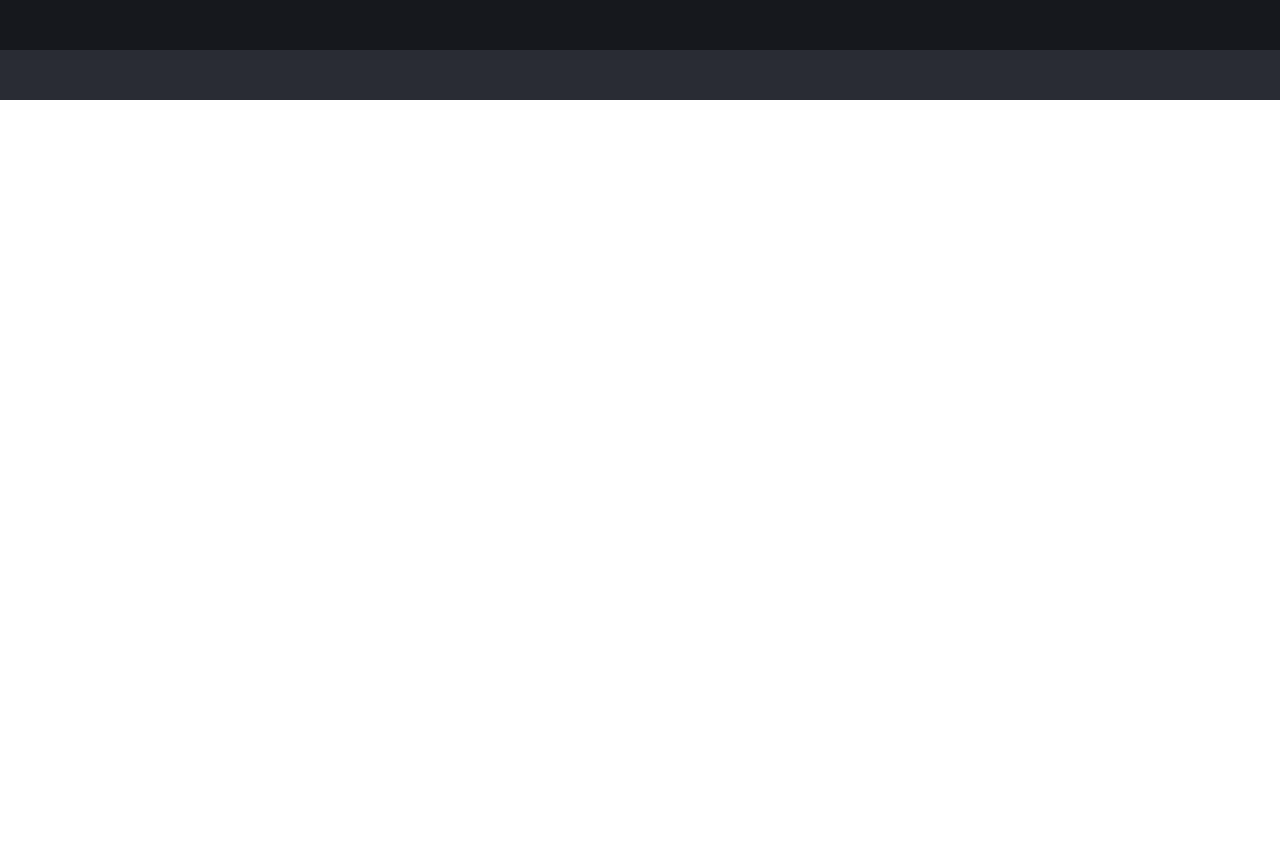
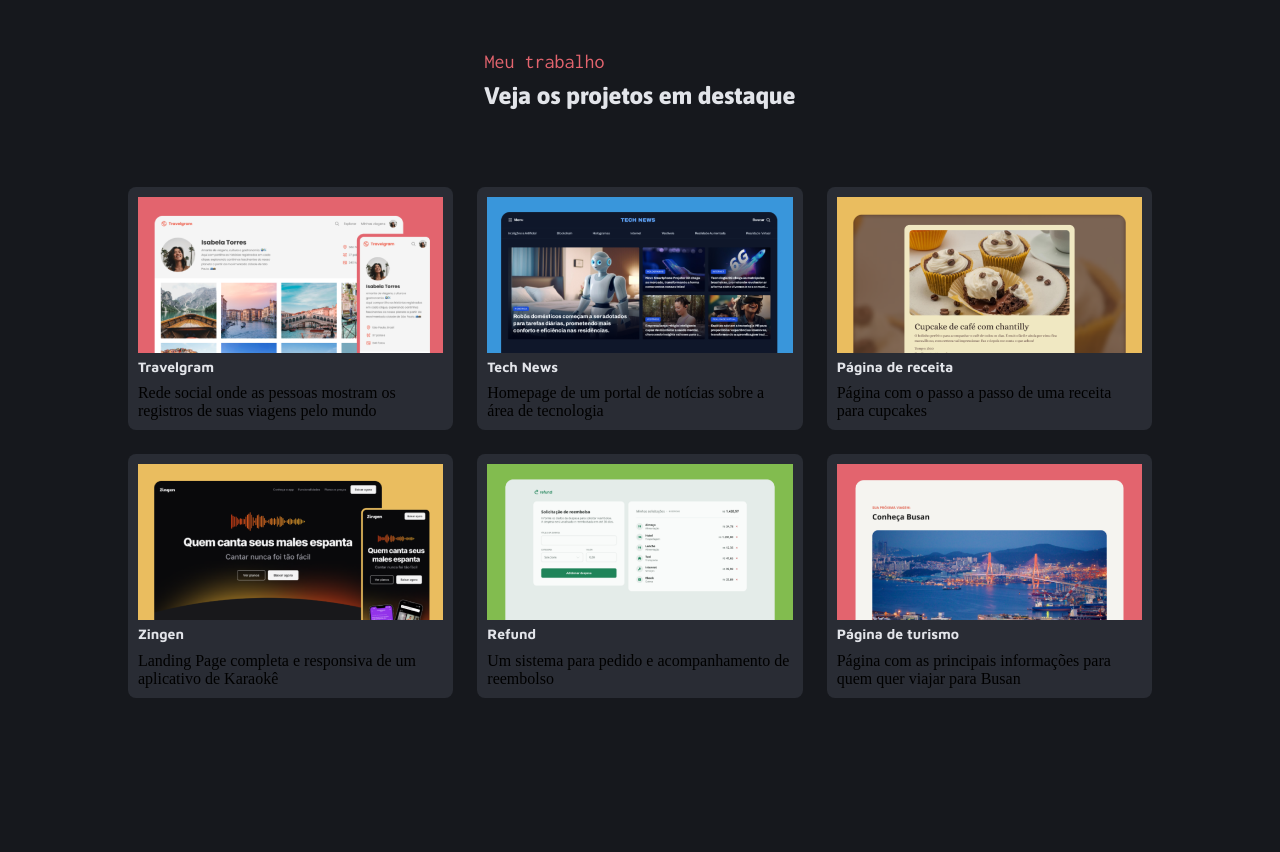
Before and after one commit to Junaao/portifolio-dev, a plain HTML site: page index.html in a window 1280 px wide. Shown: the part 700-1552 px from the top of the page. Before the commit the page ends 800 px from the top, so only its background shows below. Drawn offline with Linux system fonts and the light colour scheme.

Commit message:
fazendo segunda pagina

```diff
--- a/index.html
+++ b/index.html
@@ -20,7 +20,7 @@
 
 </head>
 <body >
-    <main id="page">
+    <div id="page">
   <header>
     <div id="div1">
         <img src="assets/Avatar.png" alt="User">
@@ -68,6 +68,56 @@
 
   </header>
 
-</main>
+</div>
+
+    <main >
+        <section id="cabeçalho">
+            <h3>Meu trabalho</h3>
+            <h2>Veja os projetos em destaque</h2>
+
+        </section>
+
+        <section class="imagens">
+
+            <div class="grid-item">
+                <img src="assets/images/Thumbnail_Project-01.png" alt="travelgram">
+                <h3><strong>Travelgram</strong></h3>
+                <p>Rede social onde as pessoas mostram os registros de suas viagens pelo mundo</p>
+            </div>
+
+            <div class="grid-item">
+                <img src="assets/images/Thumbnail_Project-02.png" alt="Tech News">
+                <h3><strong>Tech News</strong></h3>
+                <p>Homepage de um portal de notícias sobre a área de tecnologia</p>
+            </div>
+
+            <div class="grid-item">
+                <img src="assets/images/Thumbnail_Project-03.png" alt="Página de receita">
+                <h3><strong>Página de receita</strong></h3>
+                <p>Página com o passo a passo de uma receita para cupcakes</p>
+            </div>
+
+            <div class="grid-item">
+                <img src="assets/images/Thumbnail_Project-04.png" alt="Zingen">
+                <h3><strong>Zingen</strong></h3>
+                <p>Landing Page completa e responsiva de um aplicativo de Karaokê</p>
+            </div>
+
+            <div class="grid-item">
+                <img src="assets/images/Thumbnail_Project-05.png" alt="Refund">
+                <h3><strong>Refund</strong></h3>
+                <p>Um sistema para pedido e acompanhamento de reembolso </p>
+            </div>
+
+            <div class="grid-item">
+                <img src="assets/images/Thumbnail_Project-06.png" alt="Página de turismo">
+                <h3><strong>Página de turismo</strong></h3>
+                <p>Página com as principais informações para quem quer viajar para Busan</p>
+            </div>
+
+        </section>
+
+    </main>
+
 </body>
 </html>
--- a/styles/global.css
+++ b/styles/global.css
@@ -32,7 +32,15 @@
 #page {
     flex-direction: column;
     width: 100%;
-    min-height: 100vh;
+    height: 100%;
     background-color: var(--gray-300);
 
 }
+
+main {
+    display: flex;
+    flex-direction: column;
+    height: 917px;
+    background-color: var(--gray-200);
+    align-items: center;
+ }
--- a/styles/header.css
+++ b/styles/header.css
@@ -17,7 +17,7 @@ header {
 }
 
 #div1 img {
-    padding-bottom: 56px;
+    padding-top: 120px;
 }
 
 #headerH3 {
--- a/styles/index.css
+++ b/styles/index.css
@@ -1,2 +1,3 @@
 @import url(global.css);
 @import url(header.css);
+@import url(main.css);
--- /dev/null
+++ b/styles/main.css
@@ -0,0 +1,51 @@
+h3 {
+    color: var(--red);
+    font:var(--text-lg);
+    display: flex;
+    justify-content: left;
+    padding-bottom: 8px;
+}
+
+h2 {
+    color: var(--gray-600);
+    font: var(--h2);
+    padding-bottom: 56px;
+}
+
+.imagens {
+
+    display: grid;
+    grid-template-columns: repeat(3,1fr);
+    grid-template-rows: repeat(2,auto);
+    gap: 24px;
+    padding: 20px;
+    justify-content: center;
+    max-width: 306px;
+    max-height: 75px;
+
+}
+
+.grid-item {
+    background-color: var(--gray-300);
+    padding: 10px;
+    text-align: left;
+    border-radius: 8px;
+    max-width: 330px;
+    max-height: 280px;
+
+
+}
+
+main img {
+    max-width: 306px ;
+    max-height: 156px;
+}
+
+.imagens h3 {
+    color: var(--gray-600);
+    font: var(--text-sm);
+
+
+
+
+}
```
